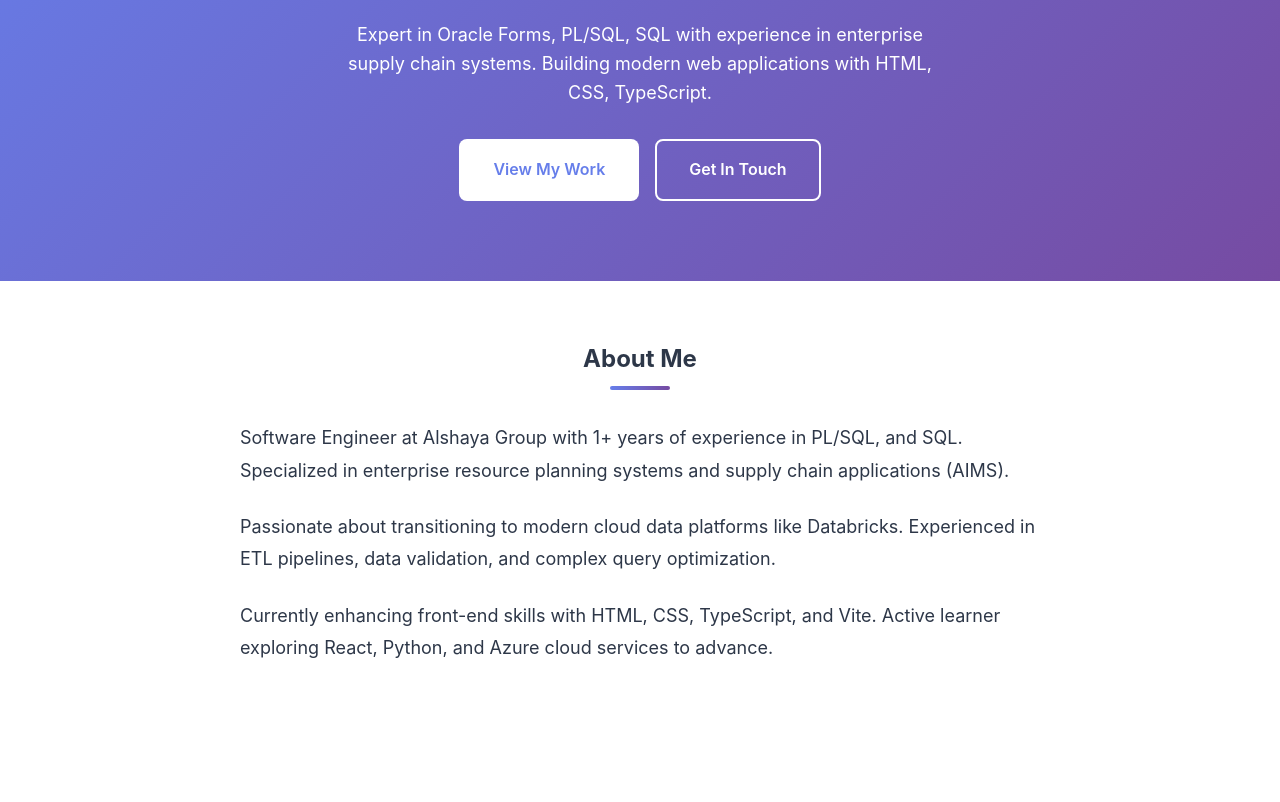
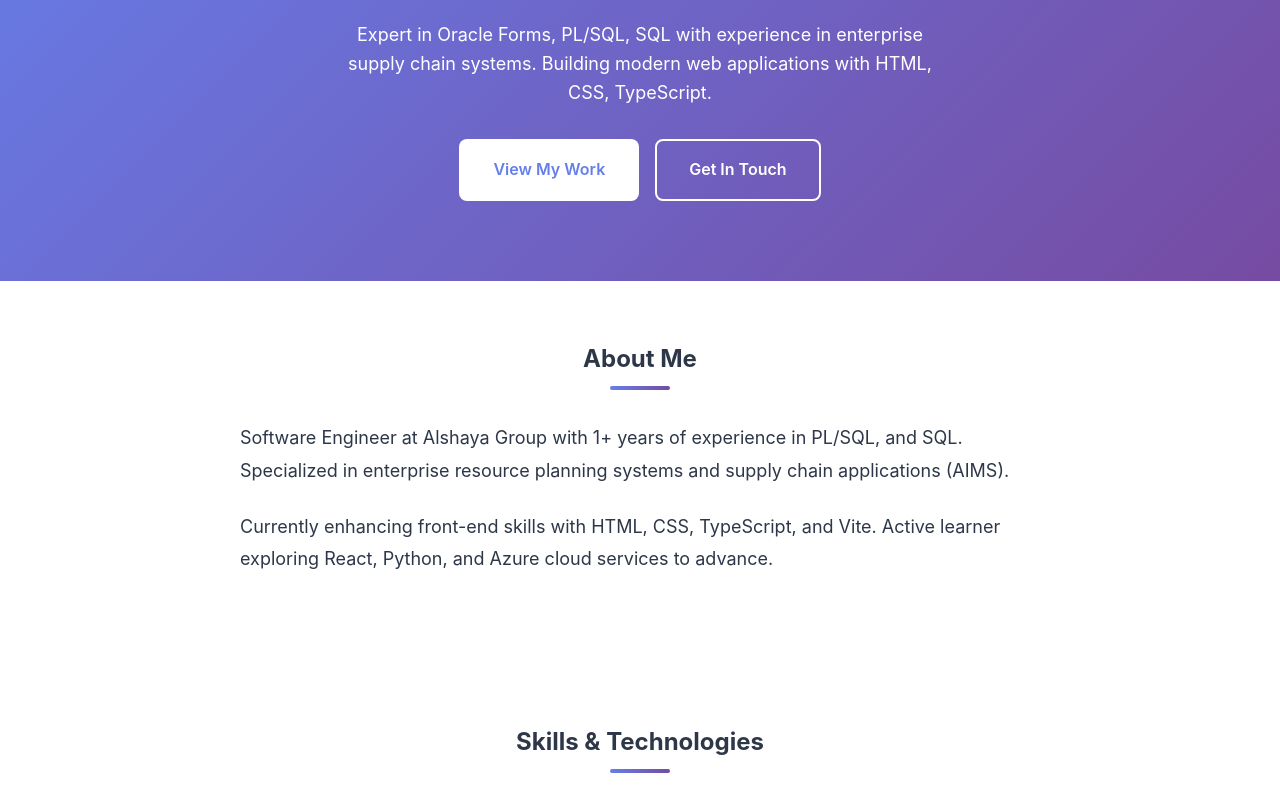
Before and after one commit to dhanush29n/web-foundations, a website built with Vite: page index.html in a window 1280 px wide. Shown: the part 269-1071 px from the top of the page. Built offline with nearby package versions, Linux system fonts and the light colour scheme.

Commit message:
addes changes

```diff
--- a/index.html
+++ b/index.html
@@ -75,11 +75,7 @@
               PL/SQL, and SQL. Specialized in enterprise resource planning
               systems and supply chain applications (AIMS).
             </p>
-            <p>
-              Passionate about transitioning to modern cloud data platforms like
-              Databricks. Experienced in ETL pipelines, data validation, and
-              complex query optimization.
-            </p>
+
             <p>
               Currently enhancing front-end skills with HTML, CSS, TypeScript,
               and Vite. Active learner exploring React, Python, and Azure cloud
```
